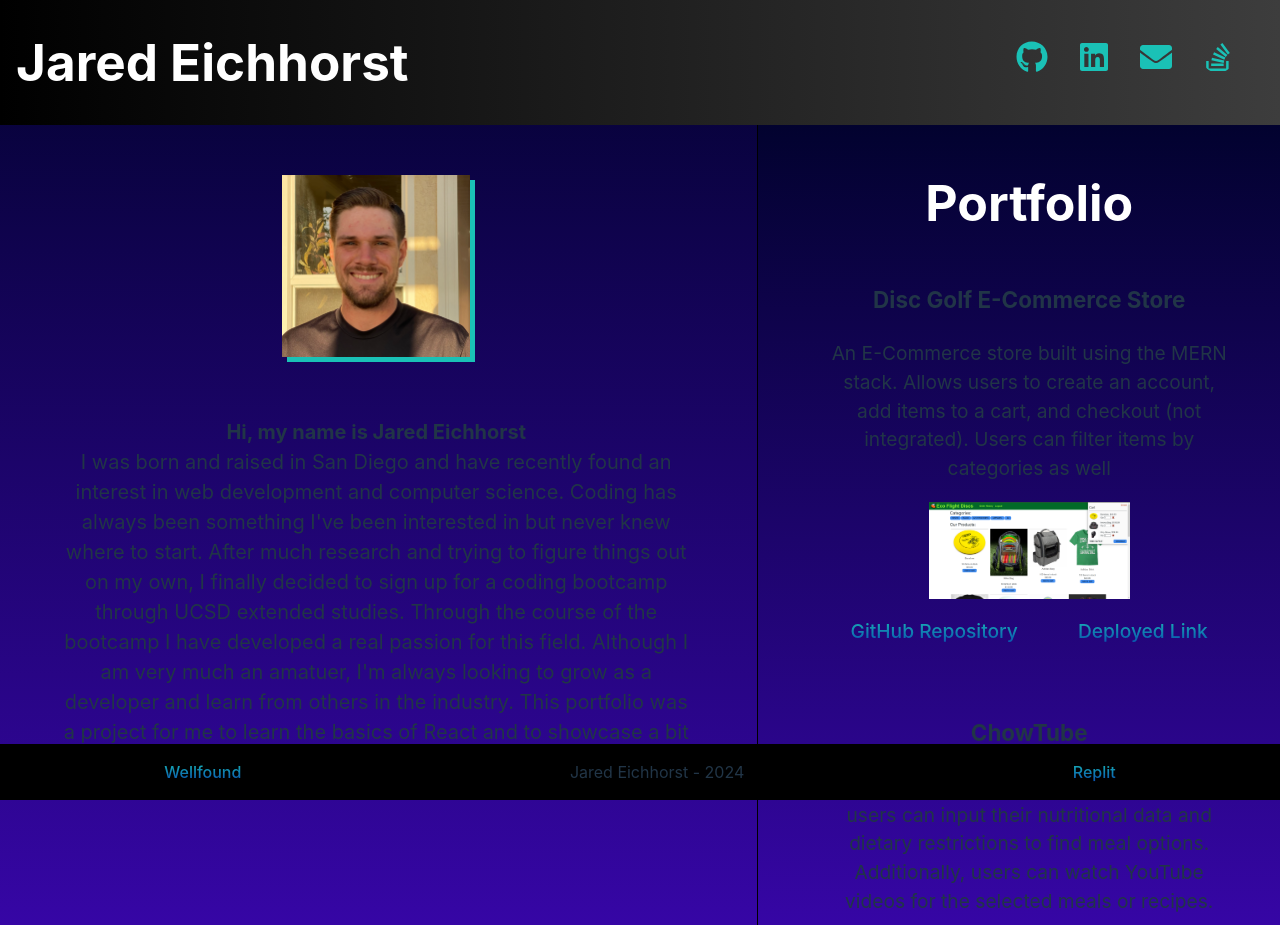
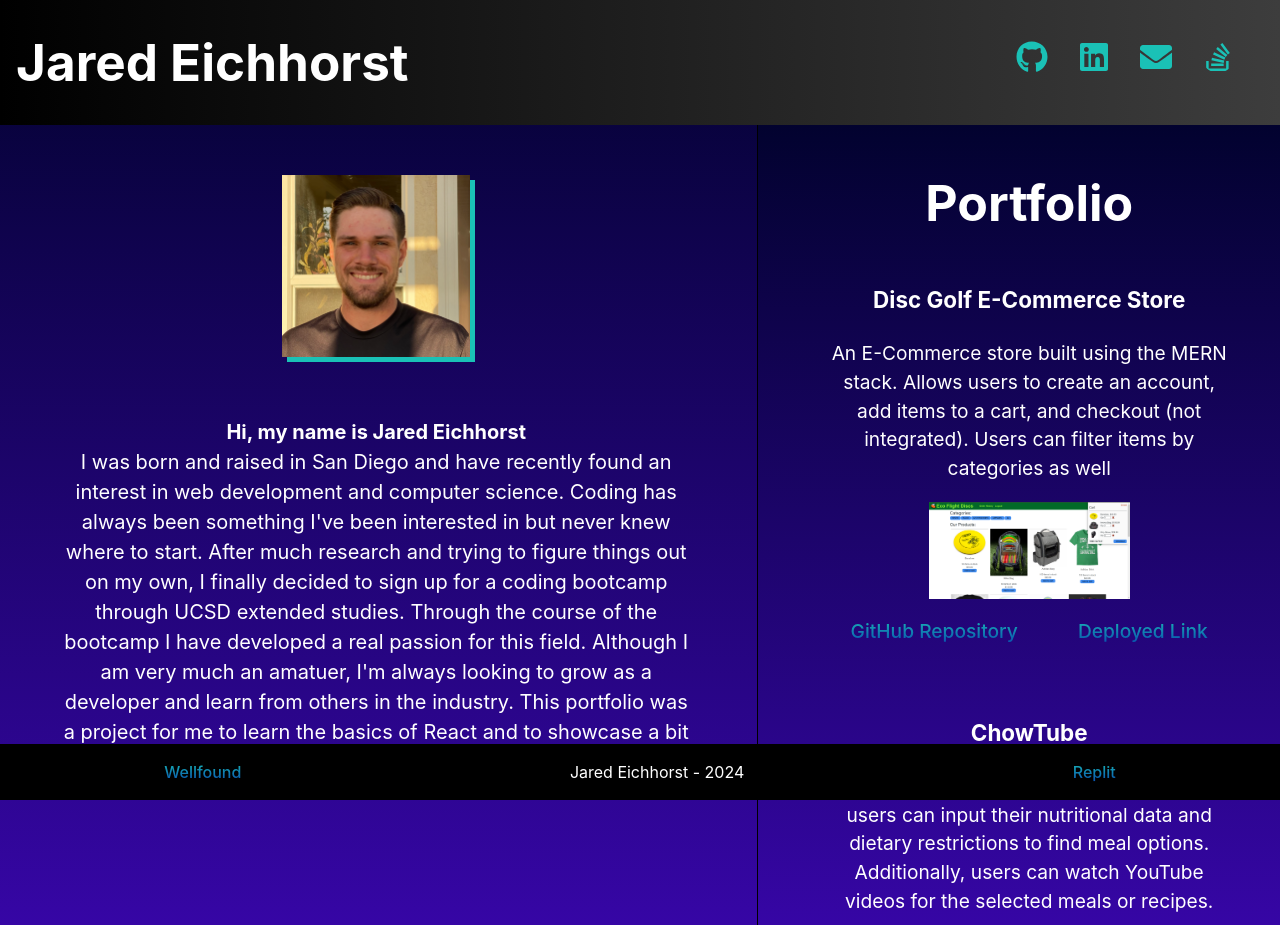
Before and after one commit to Jarede712/React-Portfolio-Jared-Eichhorst, a React (Vite) app in the folder React Portfolio/: page / in a window 1280 px wide. Built offline with nearby package versions, Linux system fonts and the light colour scheme.

Commit message:
changed text color on prefers light theme

```diff
--- a/React Portfolio/src/index.css
+++ b/React Portfolio/src/index.css
@@ -63,7 +63,7 @@ button:focus-visible {
 
 @media (prefers-color-scheme: light) {
   :root {
-    color: #213547;
+    color: #ffffff;
     background-color: #ffffff;
   }
   a:hover {
```
